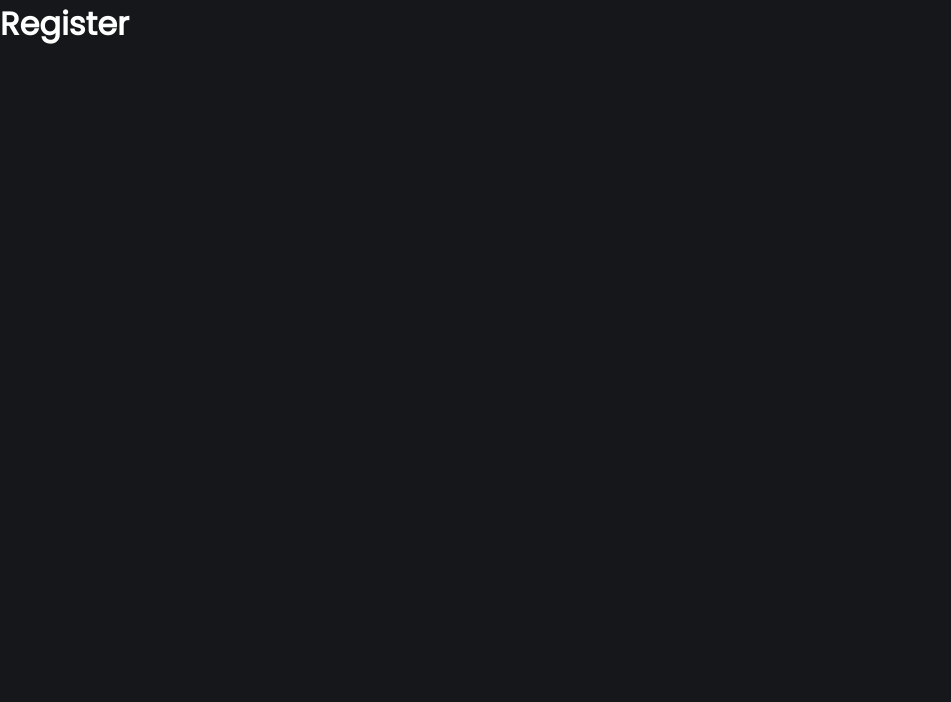
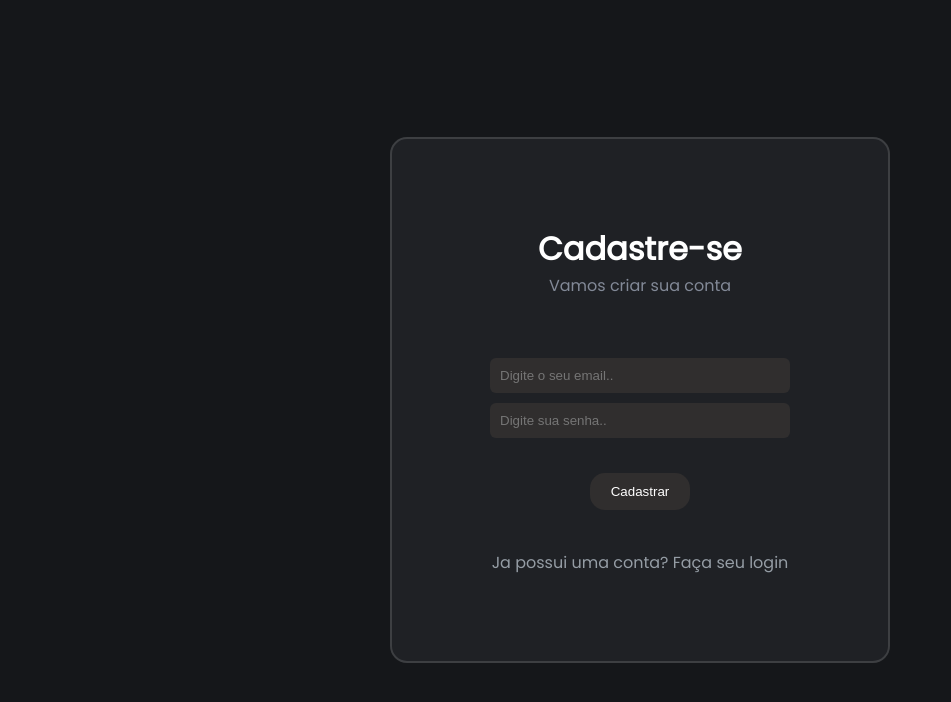
Before and after one commit to leonardosip/projeto-log, a React (Vite) app: page /register in a window 1280 px wide. Shown: the top 702 px of the page, without its empty margins (0-951 px from the left). Built offline with nearby package versions, Linux system fonts and the light colour scheme.

Commit message:
criando a pagina do register e cadastrando

```diff
--- /dev/null
+++ b/src/pages/Admin.jsx
@@ -0,0 +1,10 @@
+import './admin.css'
+
+export default function Admin(){
+
+    return(
+        <div>
+            <h1>Pagina ADMIN</h1>
+        </div>
+    )
+}
--- a/src/pages/Home.jsx
+++ b/src/pages/Home.jsx
@@ -1,20 +1,37 @@
 import './home.css'
 import { useState } from 'react';
+
 import { Link } from 'react-router-dom'
+
+import {auth} from '../firebaseConnection'
+import { signInWithEmailAndPassword } from "firebase/auth";
+
+import { useNavigate } from 'react-router-dom';
 
 function Home() {
 
     const [email, setEmail] = useState('')
     const [password, setPassword] = useState('')
 
+    const navigate = useNavigate();
 
-    function handleLogin(e){
+
+     async function handleLogin(e){
         e.preventDefault();
 
         if(email !== '' && password !== ''){
 
+            await signInWithEmailAndPassword(auth, email, password)
+
+            .then(() => {
+                navigate('/admin', {replace: true})
+            })
+            .catch((error) => {
+                alert('erro ao fazer o login' + error.message)
+            })
+
         }else{
-            alert('Preencha todos os campos')
+            alert('Erro ao fazer o login: ')
         }
 
     }
@@ -37,7 +54,7 @@
                     onChange={(e) => setEmail(e.target.value)} /> <br />
 
                 <input type='password'
-                    autoComplete={false}
+                    autoComplete='off'
                     placeholder='Digite sua senha..'
                     value={password}
                     onChange={(e) => setPassword(e.target.value)} /> <br />
--- a/src/pages/Register.jsx
+++ b/src/pages/Register.jsx
@@ -1,12 +1,74 @@
+import { useState } from 'react';
+import { Link } from 'react-router-dom'
 
+import {auth} from '../firebaseConnection'
+import {createUserWithEmailAndPassword} from 'firebase/auth'
+import { useNavigate } from 'react-router-dom';
 
 
 function Register(){
 
+
+
+   const [email, setEmail] = useState('')
+   const [password, setPassword] = useState('')
+   const navigate = useNavigate();
+
+
+      async function handleRegister(e){
+          e.preventDefault();
+
+          if(email !== '' && password !== ''){
+
+            await createUserWithEmailAndPassword(auth, email, password)
+
+            .then(() => {
+                navigate('/admin', {replace :true})
+            })
+            .catch(() => {
+                alert('erro ao fazer o cadastro')
+            })
+
+
+          }else{
+              alert('Preencha todos os campos')
+          }
+
+      }
+
+
+
     return(
-      <div>
-        <h1>Register </h1>
-      </div>
+
+      <div className='home-container'>
+
+            <h1> Cadastre-se </h1>
+            <span> Vamos criar sua conta </span>
+
+            <form className='form' onSubmit={handleRegister}>
+                <input type='text'
+                    className='put1'
+                    placeholder='Digite o seu email..'
+                    value={email}
+                    onChange={(e) => setEmail(e.target.value)} /> <br />
+
+                <input type='password'
+                    autoComplete={false}
+                    placeholder='Digite sua senha..'
+                    value={password}
+                    onChange={(e) => setPassword(e.target.value)} /> <br />
+
+                <button type='submit'> Cadastrar </button>
+
+
+            </form>
+
+            <Link to='/' className='linque'>
+               Ja possui uma conta? Faça seu login
+            </Link>
+
+
+        </div>
     )
   }
 
--- a/src/routes.jsx
+++ b/src/routes.jsx
@@ -2,12 +2,14 @@
 
 import Home from './pages/Home'
 import Register from './pages/Register'
+import Admin from './pages/Admin'
 
 function RoutesApp(){
     return(
         <Routes>
             <Route path='/' element={<Home/>}/>
             <Route path='/register' element={<Register/>} />
+            <Route path='/admin' element={<Admin/>} />
         </Routes>
     )
 }
```
Also changed, not shown: src/pages/admin.css (added), 1 other file (tests, documents, lock files or other folders).
